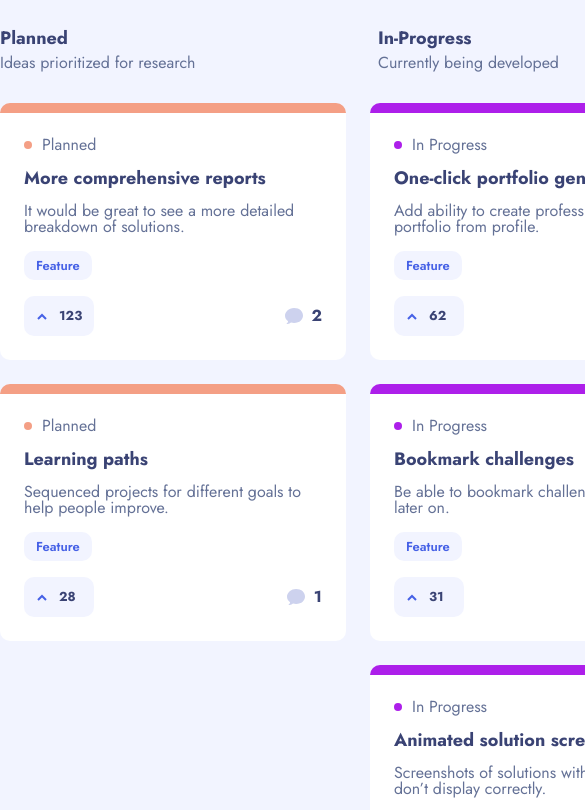
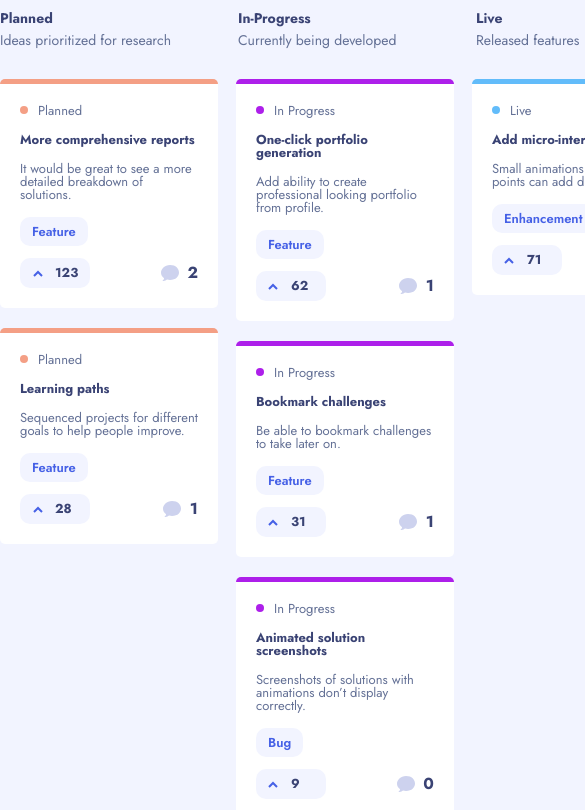
Before and after one commit to bazaglaza/portfolio-feedback-collection, a plain HTML site: page roadmap.html in a window 390 px wide. Shown: the part 173-983 px from the top of the page, 585 px wide, since content can reach past the window. Drawn offline with Linux system fonts and the light colour scheme.

Commit message:
Add tablet support for roadmap page

```diff
--- a/scss/roadmap.scss
+++ b/scss/roadmap.scss
@@ -65,8 +65,8 @@
     width: 1110px;
     display: flex;
     &__column{
-        width: 33%;
-        margin-right: 24px;
+        width: 33.33%;
+//        margin-right: 24px;
         div:last-child{
             margin-bottom: 0;
         }
@@ -201,3 +201,75 @@
         background-color: $live-color;
     }
 }
+
+#planned-column {
+    padding-right: 16px;
+}
+#in-progress-column {
+    padding-left: 8px;
+    padding-right: 8px;
+}
+#live-column{
+    padding-left: 16px;
+}
+
+@media screen and (max-width: 1110px){
+    .container {
+        padding-top: 56px;
+        max-width: 690px;
+    }
+    .summary{
+        width: 690px;
+        &__title{
+            font-size: 14px;
+        }
+        &__description{
+            font-size: 14px;
+        }
+    }
+    .cards{
+        width: 690px;
+    }
+    .card{
+        padding: 20px;
+        margin-bottom: 20px;
+        border-radius: 5px;
+        &__header, &__title, &__description{
+            font-size: 13px;
+        }
+        &__voting,
+        &__voting-arrow,
+        &__voting-number,
+        &__comments,
+        &__comment-icon,
+        &__comment-number{
+            height: 30px;
+        }
+        &__voting-number, &__comment-number{
+            line-height: 30px;
+        }
+    }
+
+    #planned-column {
+        padding-right: 12px;
+    }
+    #in-progress-column {
+        padding-left: 6px;
+        padding-right: 6px;
+    }
+    #live-column{
+        padding-left: 12px;
+    }
+    #planned-column .card{
+        border-top: 5px solid $planned-color;
+    }
+    #in-progress-column .card{
+        border-top: 5px solid $in-progress-color;
+    }
+    #live-column .card{
+        border-top: 5px solid $live-color;
+    }
+    .tag{
+        margin-bottom: 12px;
+    }
+}
```
Also changed, not shown: css/roadmap.css.
